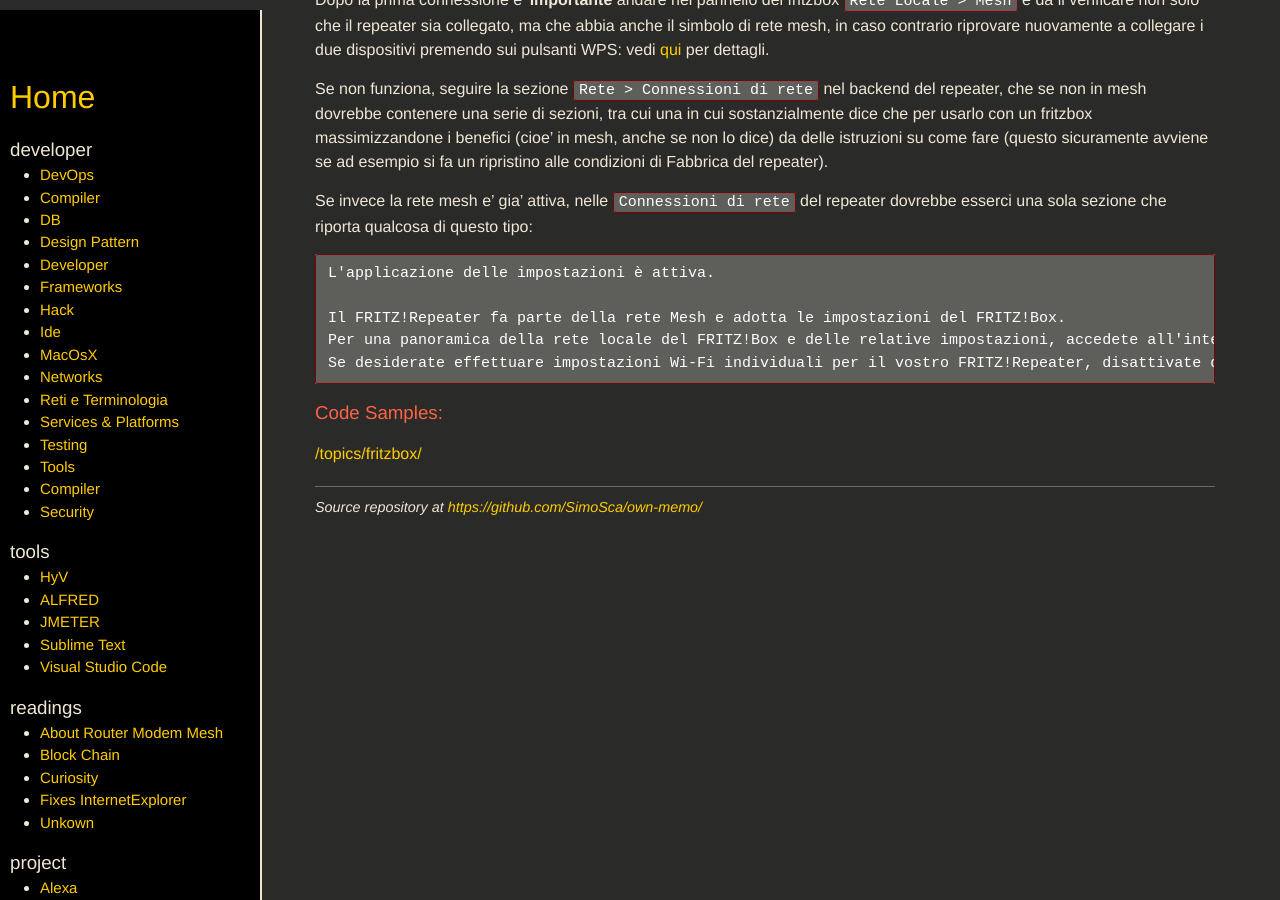
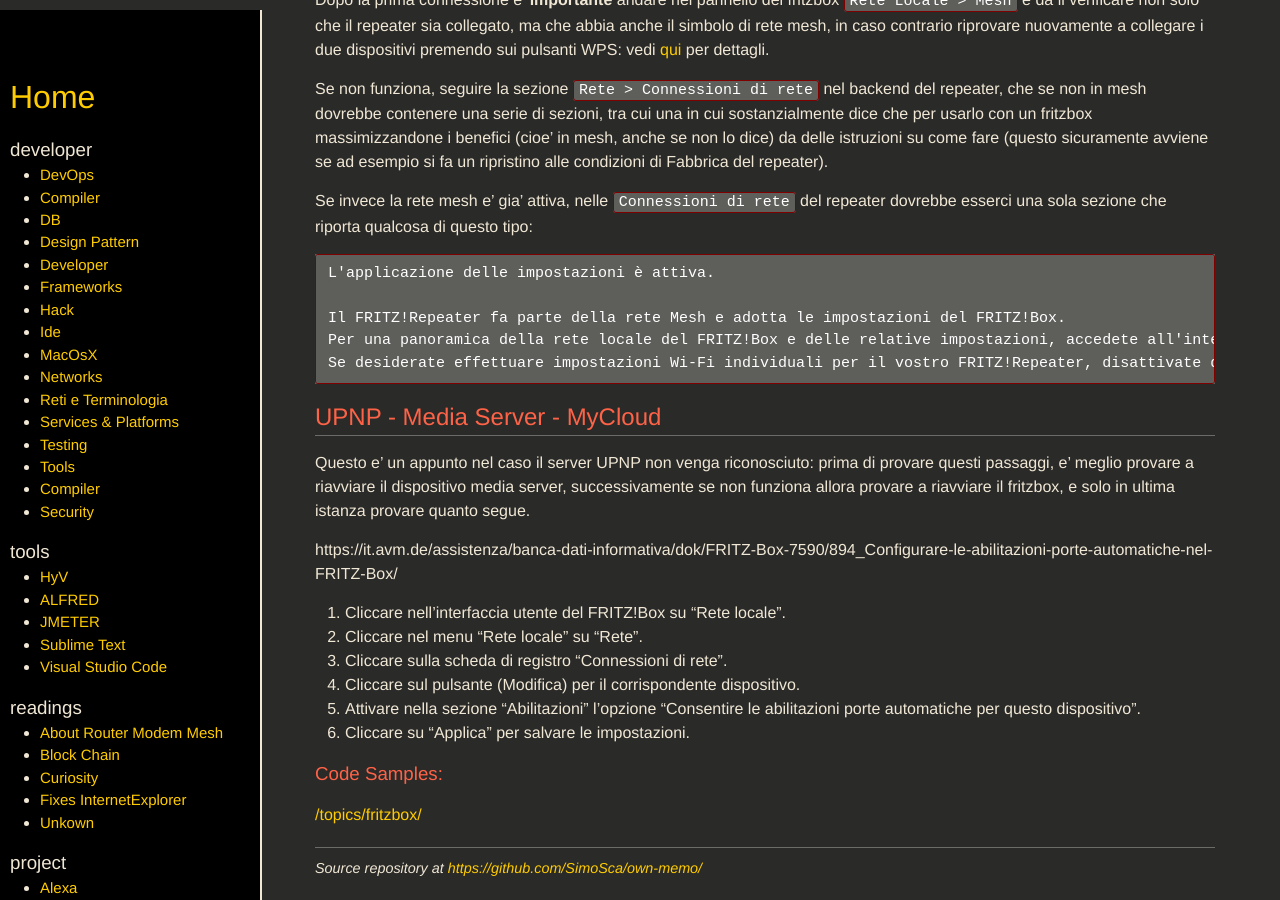
Before and after one commit to SimoSca/own-memo, a Jekyll site: the page built from _pages/topics/fritzbox.md, in a window 1280 px wide and 900 px high, scrolled down 4528 px. Built offline with Jekyll 4.4.1, drawn with Linux system fonts in a browser that asks for light colours; nearby versions of some CDN libraries.

`````diff
--- a/_pages/topics/fritzbox.md
+++ b/_pages/topics/fritzbox.md
@@ -199,3 +199,20 @@
 Per una panoramica della rete locale del FRITZ!Box e delle relative impostazioni, accedete all'interfaccia utente del FRITZ!Box (Mesh master).
 Se desiderate effettuare impostazioni Wi-Fi individuali per il vostro FRITZ!Repeater, disattivate questa opzione nel menu "Accesso rete locale".
 ````
+
+UPNP - Media Server - MyCloud
+-----------------------------
+
+Questo e' un appunto nel caso il server UPNP non venga riconosciuto:
+prima di provare questi passaggi, e' meglio provare a riavviare il dispositivo media server,
+successivamente se non funziona allora provare a riavviare il fritzbox,
+e solo in ultima istanza provare quanto segue.
+
+https://it.avm.de/assistenza/banca-dati-informativa/dok/FRITZ-Box-7590/894_Configurare-le-abilitazioni-porte-automatiche-nel-FRITZ-Box/
+
+1. Cliccare nell'interfaccia utente del FRITZ!Box su "Rete locale".
+2. Cliccare nel menu "Rete locale" su "Rete".
+3. Cliccare sulla scheda di registro "Connessioni di rete".
+4. Cliccare sul pulsante  (Modifica) per il corrispondente dispositivo.
+5. Attivare nella sezione "Abilitazioni" l'opzione "Consentire le abilitazioni porte automatiche per questo dispositivo".
+6. Cliccare su "Applica" per salvare le impostazioni.
`````
